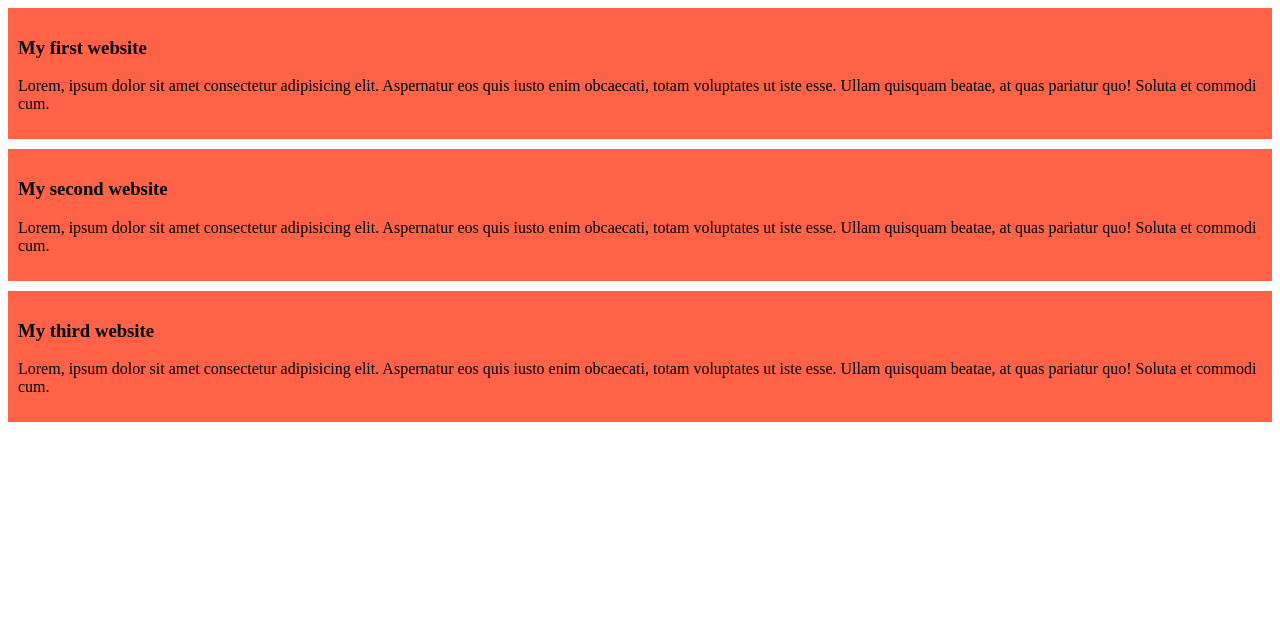
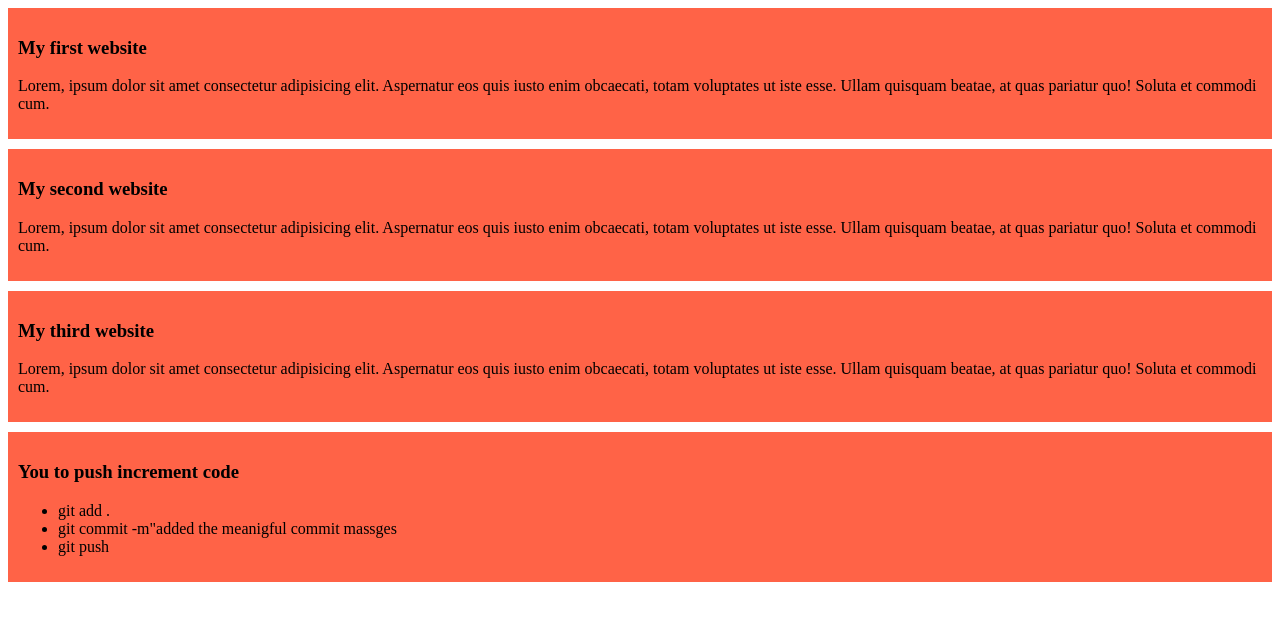
Before and after one commit to tamimhasan13/my-first-github-repo, a plain HTML site: page index.html in a window 1280 px wide. Drawn offline with Linux system fonts and the light colour scheme.

Commit message:
added the list item

```diff
--- a/index.html
+++ b/index.html
@@ -20,5 +20,13 @@
         <h3>My third website</h3>
         <p>Lorem, ipsum dolor sit amet consectetur adipisicing elit. Aspernatur eos quis iusto enim obcaecati, totam voluptates ut iste esse. Ullam quisquam beatae, at quas pariatur quo! Soluta et commodi cum.</p>
     </div>
+    <div>
+        <h3>You to push increment code</h3>
+        <ul>
+            <li>git add .</li>
+            <li>git commit -m"added the meanigful commit massges</li>
+            <li>git push</li>
+        </ul>
+    </div>
 </body>
 </html>
```
